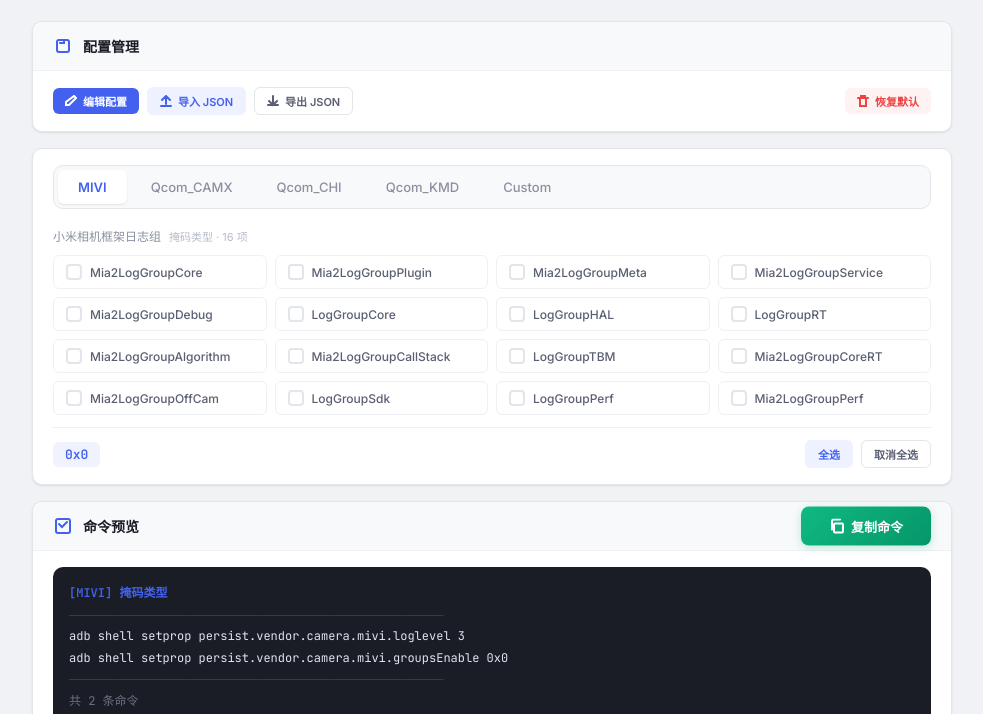
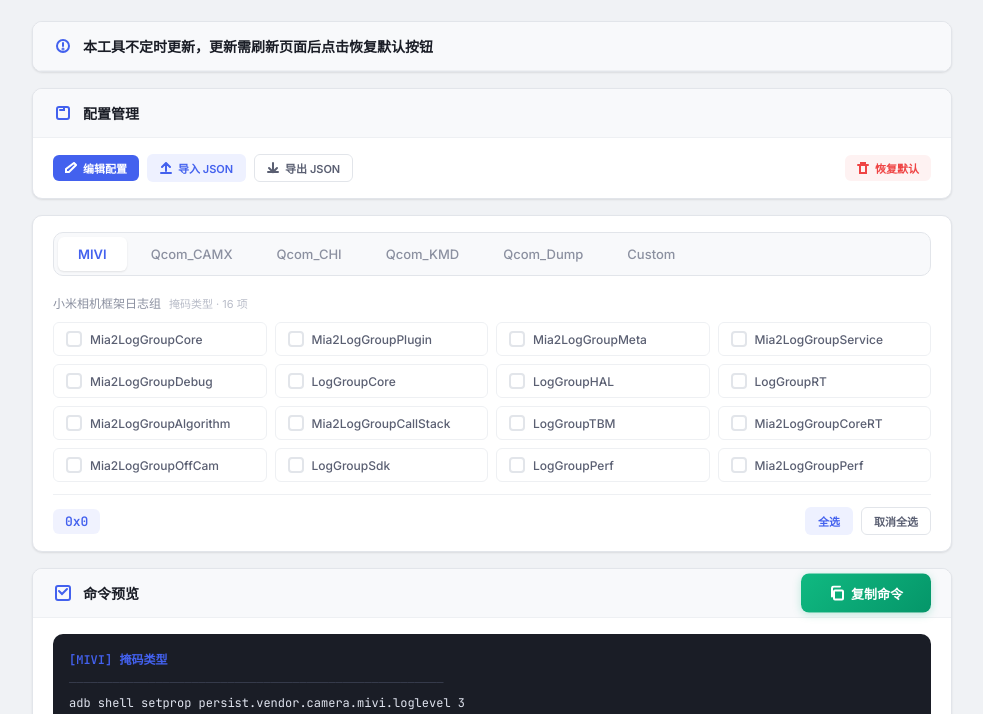
Before and after one commit to GC19991010/CameraTools, a plain HTML site: page CameraTools/index.html in a window 1280 px wide. Shown: the part 76-790 px from the top of the page, without its empty margins (148-1131 px from the left). Drawn offline with Linux system fonts and the light colour scheme.

Commit message:
Update index.html

```diff
--- a/CameraTools/index.html
+++ b/CameraTools/index.html
@@ -321,25 +321,25 @@ body {
   </div>
 
   <!-- 使用说明 -->
-  <!-- <div class="card">
+  <div class="card">
     <div class="card-header">
       <div class="icon">
         <svg width="16" height="16" fill="none" stroke="currentColor" stroke-width="2" stroke-linecap="round"><circle cx="8" cy="8" r="6"/><path d="M8 5v3"/><circle cx="8" cy="11" r="0.5" fill="currentColor"/></svg>
       </div>
-      <h2>使用说明</h2>
+      <h2>本工具不定时更新，更新需刷新页面后点击恢复默认按钮</h2>
     </div>
-    <div class="card-body">
+    <!-- <div class="card-body">
       <div class="safety-tip">
         <span class="tip-icon">ℹ</span>
-        <span>本工具运行在浏览器中，无法直接执行 ADB 命令。请勾选所需选项后，<strong>点击"复制命令"</strong>按钮，然后在终端中粘贴执行。</span>
+        <span>本工具不定时更新，更新需点击恢复默认按钮</span>
       </div>
       <div class="steps">
         <div class="step"><span class="step-num">1</span>在下方标签页中勾选需要开启的日志选项</div>
         <div class="step"><span class="step-num">2</span>点击 <strong>"复制命令"</strong> 按钮</div>
         <div class="step"><span class="step-num">3</span>打开终端，粘贴并执行（确保已连接手机并开启 USB 调试）</div>
       </div>
-    </div>
-  </div> -->
+    </div> -->
+  </div>
 
   <!-- 配置管理 -->
   <div class="card">
@@ -636,9 +636,38 @@ const DEFAULT_CONFIG = [
     ]
   },
   {
+    name: "Qcom_Dump", description: "高通Dump", type: "mask",
+    mask_props: {
+      mask_cmds: [
+        "adb shell setprop persist.vendor.camera.autoImageDump 1",
+        "adb shell setprop persist.vendor.camera.autoInputImageDumpMask {mask}",
+        "adb shell setprop persist.vendor.camera.autoImageDumpMask {mask}"
+      ]
+    },
+    options: [
+      { name: "IFE", bit_value: 1 },
+      { name: "IPE", bit_value: 2 },
+      { name: "BPS", bit_value: 4 },
+      { name: "JPEG", bit_value: 8 },
+      { name: "FDHw", bit_value: 16 },
+      { name: "LRME", bit_value: 32 },
+      { name: "RANSAC", bit_value: 64 },
+      { name: "all ChiNodes", bit_value: 128 },
+      { name: "CVP", bit_value: 256 },
+      { name: "TFE(*No Input*)", bit_value: 512 },
+      { name: "OPE", bit_value: 1024 },
+      { name: "QSAT", bit_value: 2048 },
+      { name: "ITOF", bit_value: 4096 },
+      { name: "MCTFE(*No Input*)", bit_value: 8192 },
+      { name: "OFE", bit_value: 16384 },
+      { name: "IFELITE(*No Input*)", bit_value: 32768 },
+      { name: "All other nodes", bit_value: 1073741824 }
+    ]
+  },
+  {
     name: "Custom", description: "Custom_command", type: "command",
     options: [
-      { name: "通过json配置客制化命令", commands: ["adb shell setprop xxxxxxx"] }
+      { name: "Dump EEprom", commands: ["adb shell setprop vendor.debug.camera.dumpSensorEEPROMData 1"] }
     ]
   }
 ];
```
